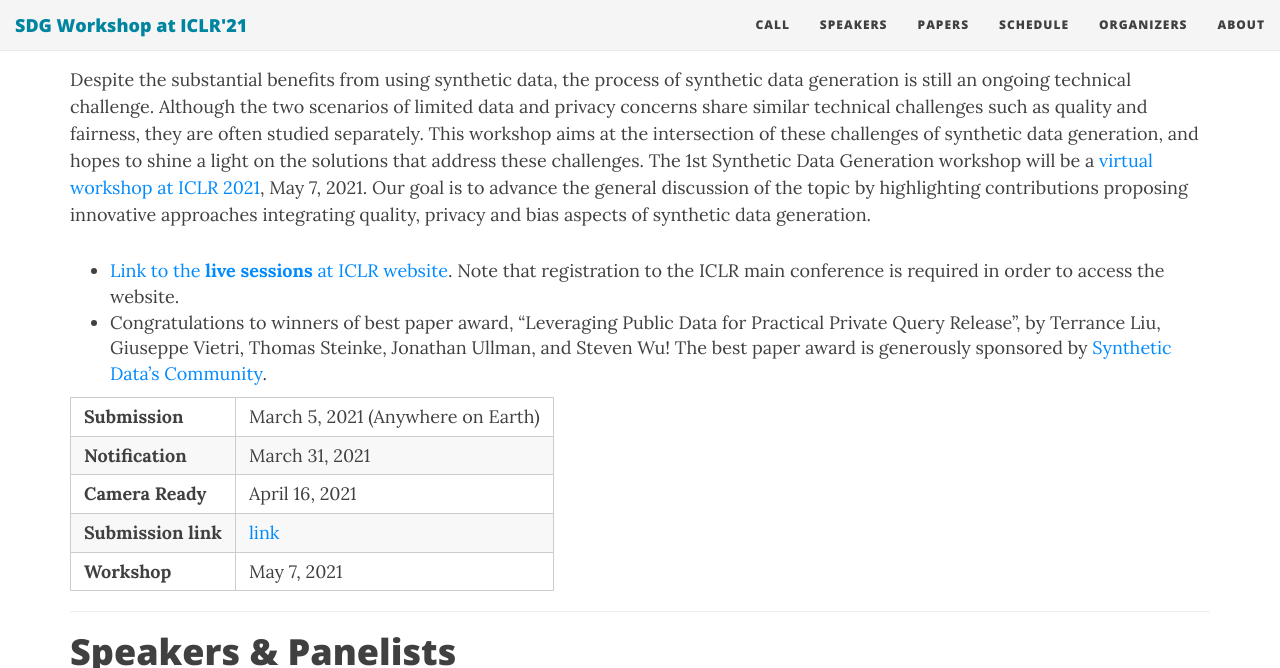
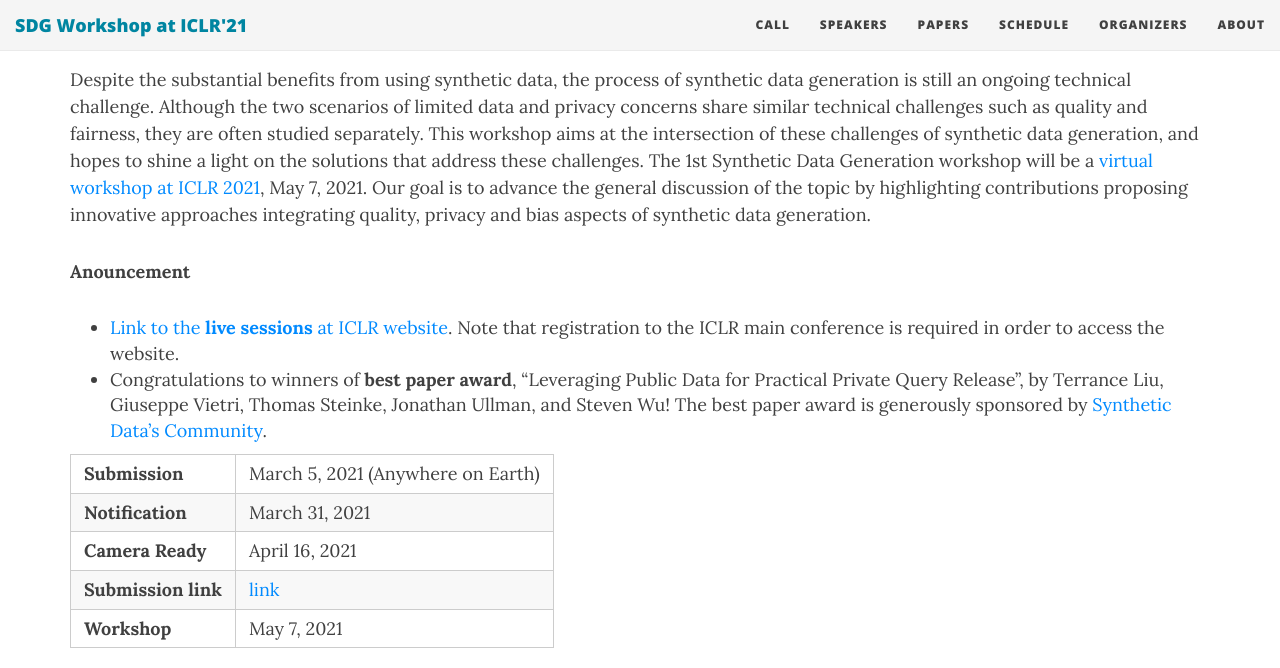
Before and after one commit to sdg-quality-privacy-bias/sdg-quality-privacy-bias.github.io, a Jekyll site: the page built from index.md, in a window 1280 px wide and 900 px high, scrolled down 325 px, cut to the strip 0-668 px from the top of the window. Built offline with Jekyll 4.4.1, drawn with Linux system fonts in a browser that asks for light colours; nearby versions of some CDN libraries.

Commit message:
Update index.md

```diff
--- a/index.md
+++ b/index.md
@@ -12,9 +12,9 @@ use-site-title: true
 Despite the substantial benefits from using synthetic data, the process of synthetic data generation is still an ongoing technical challenge. Although the two scenarios of limited data and privacy concerns share similar technical challenges such as quality and fairness, they are often studied separately.
 This workshop aims at the intersection of these challenges of synthetic data generation, and hopes to shine a light on the solutions that address these challenges. The 1st Synthetic Data Generation workshop will be a [virtual workshop at ICLR 2021](https://iclr.cc/virtual/2021/workshop/2125), May 7, 2021. Our goal is to advance the general discussion of the topic by highlighting contributions proposing innovative approaches integrating quality, privacy and bias aspects of synthetic data generation.
 
-
+**Anouncement**
 * [Link to the **live sessions** at ICLR website](https://iclr.cc/virtual/2021/workshop/2125). Note that registration to the ICLR main conference is required in order to access the website.
-* Congratulations to winners of best paper award, "Leveraging Public Data for Practical Private Query Release", by Terrance Liu, Giuseppe Vietri, Thomas Steinke, Jonathan Ullman, and Steven Wu! The best paper award is generously sponsored by <a href='https://syntheticdata.community'>Synthetic Data's Community</a>.
+* Congratulations to winners of **best paper award**, "Leveraging Public Data for Practical Private Query Release", by Terrance Liu, Giuseppe Vietri, Thomas Steinke, Jonathan Ullman, and Steven Wu! The best paper award is generously sponsored by <a href='https://syntheticdata.community'>Synthetic Data's Community</a>.
 
 | ------------- |:-------------:|
 | **Submission** |March 5, 2021 (Anywhere on Earth) |
```
